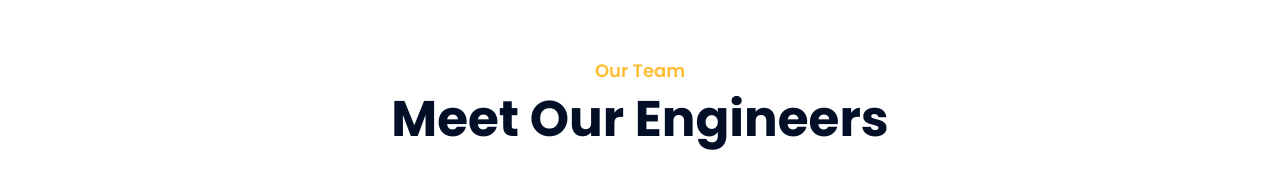
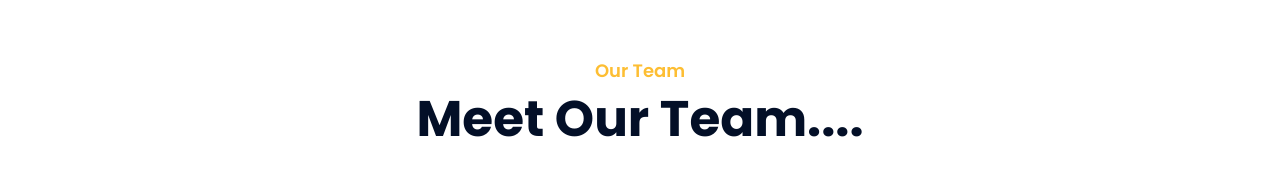
Before and after one commit to DEEPAK12577SH/RD-Surface-Coating-Pvt-Ltd, a plain HTML site: page index.html in a window 1280 px wide. Shown: the part 3522-3713 px from the top of the page. Drawn offline with nearby package versions, Linux system fonts and the light colour scheme.

Commit message:
Update index.html

```diff
--- a/index.html
+++ b/index.html
@@ -466,7 +466,7 @@
                 <div class="container">
                     <div class="section-header text-center">
                         <p>Our Team</p>
-                        <h2>Meet Our Engineers</h2>
+                        <h2>Meet Our Team....</h2>
                     </div>
                     <div class="row">
                         <div class="col-lg-3 col-md-6 wow fadeInUp" data-wow-delay="0.1s">
```
